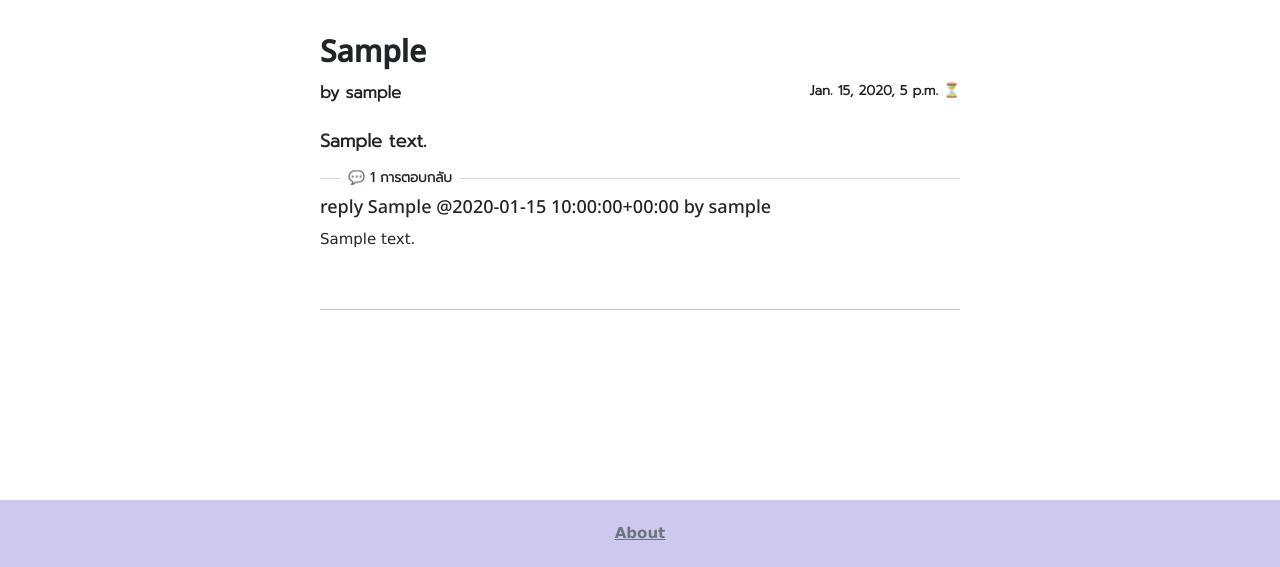
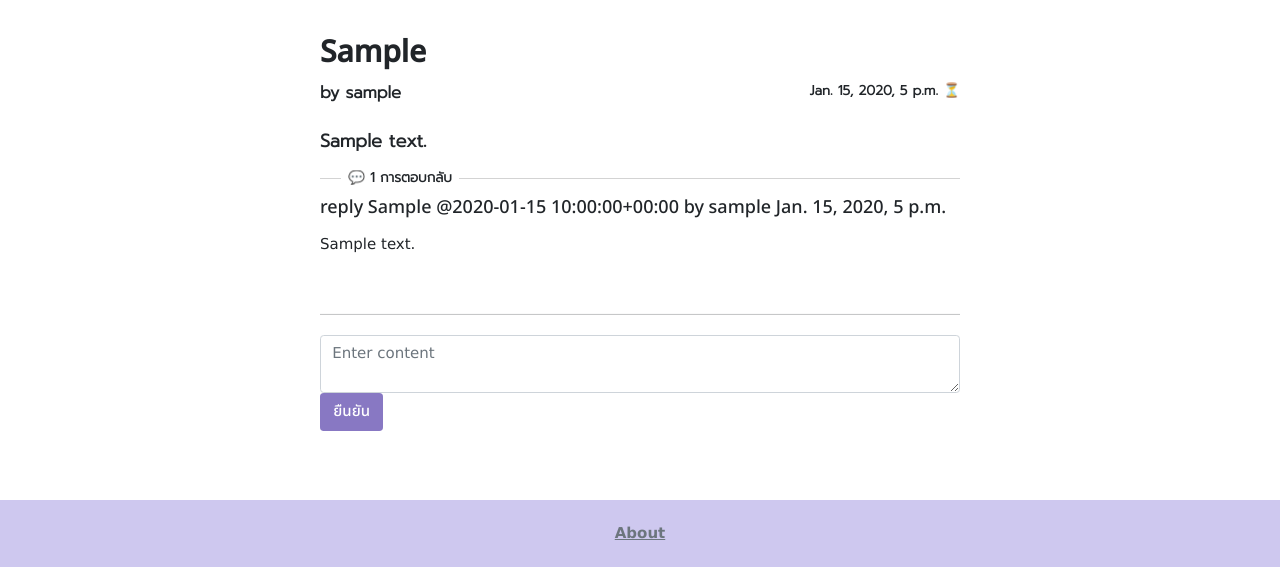
Before and after one commit to 6210612831/hahoor, a Django app: page /thread/1 in a window 1280 px wide. Shown: the part 233-800 px from the top of the page. Run offline with Django 3.2, Linux system fonts and the light colour scheme; tables that the repository leaves empty hold one stand-in row (values such as "Sample post"); some libraries are stand-ins or nearby versions.

Commit message:
Reply thread backend

```diff
--- a/thread/templates/thread/thread.html
+++ b/thread/templates/thread/thread.html
@@ -66,12 +66,17 @@
     <h3 class="p6 h3">&#128172; <b>{{thread.number_reply}} การตอบกลับ</b></h3>
 
     {% for sub_thread in thread.reply.all %}
-    <h5>{{sub_thread}}</h5>
-    {{sub_thread.content | convert_markdown | safe }}
+    <h5>{{sub_thread}} {{sub_thread.date}}</h5>
+    {{sub_thread.content | convert_markdown | safe | linebreaks}}
     <br>
     <hr>
     {% endfor %}
 
+    <form method="POST" action="{% url 'thread:reply_thread' thread.id%}" enctype="multipart/form-data">
+        {% csrf_token %}
+        <textarea type="text" name="content" class="form-control" maxlength="500" placeholder="Enter content" required></textarea>
+        <input type="submit" value ="ยืนยัน" class="btn button1 p2"></input>
+    </form>
 <div>
 
 
--- a/thread/urls.py
+++ b/thread/urls.py
@@ -7,4 +7,5 @@ urlpatterns = [ path("", views.index, name="index"),
                 path("<int:thread_id>", views.thread,name = "thread"),
                 path("my_thread",views.my_thread,name = "my_thread"),
                 path("create_thread",views.create_thread,name = "create_thread"),
+                path("reply_thread/<int:thread_id>",views.reply_thread,name ="reply_thread"),
                ]
--- a/thread/views.py
+++ b/thread/views.py
@@ -65,3 +65,20 @@ def create_thread(request):
     else:
         content = MarkdownForm()
     return render(request, 'thread/create_thread.html', {'form': content})
+
+def reply_thread(request,thread_id):
+    if not request.user.is_authenticated:
+        messages.warning(request, "Login First to proceed")
+        return render(request, "dormitory/index.html")
+    if request.method == "POST":
+
+        content = request.POST["content"]
+
+        this_thread = Thread.objects.get(id=thread_id)
+        new_subthread = Sub_thread(replyto = this_thread,content=content,author=request.user,date=datetime.datetime.now(datetime.timezone.utc))
+        new_subthread.save()
+        this_thread.reply.add(new_subthread)
+
+        return HttpResponseRedirect(reverse("thread:thread",args = (thread_id,)))
+
+    return HttpResponseRedirect(reverse("thread:thread",args = (thread_id,)))
```
